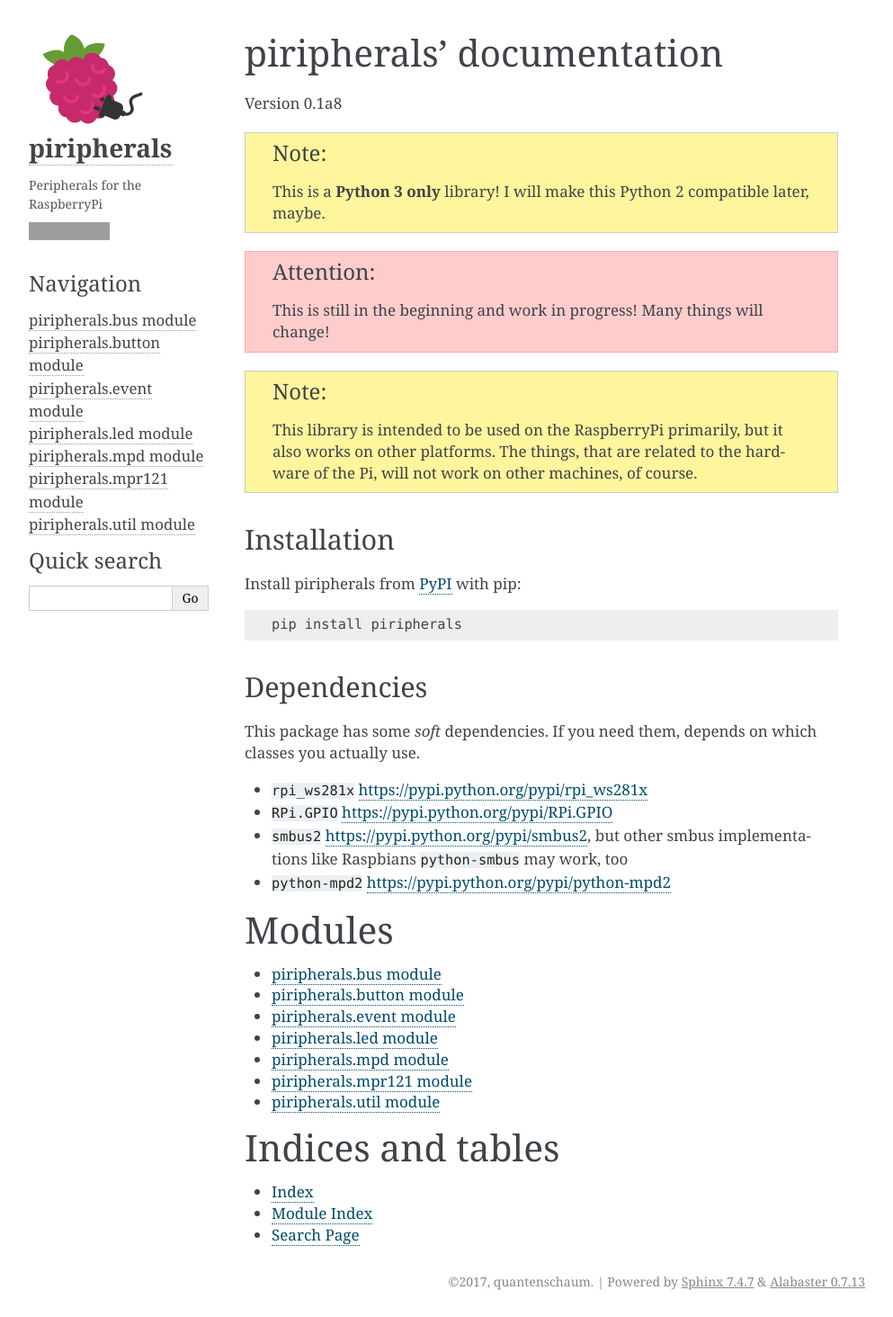
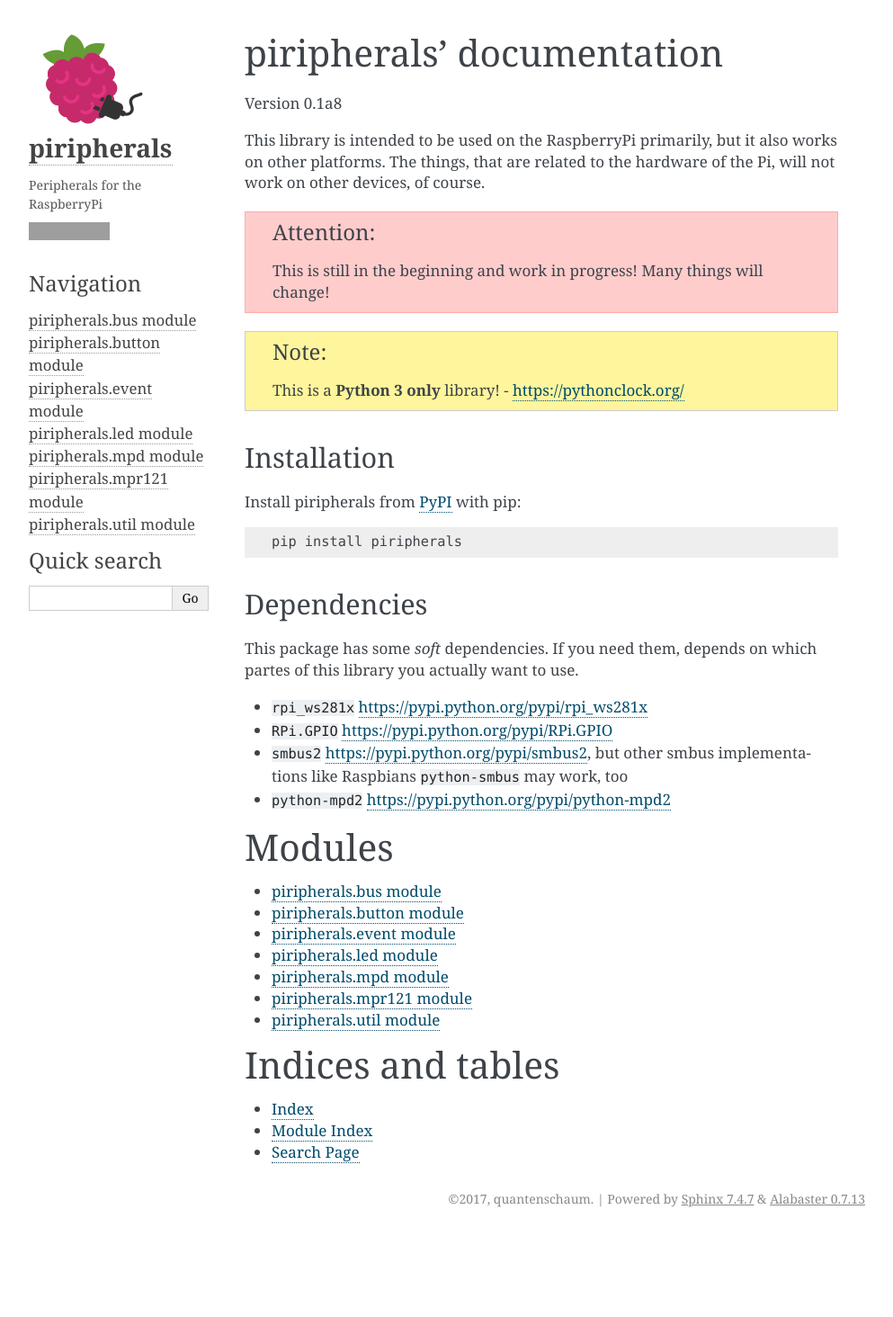
Before and after one commit to quantenschaum/piripherals, a Sphinx documentation site: the page built from docs/index.rst, in a window 1280 px wide. Shown: the whole page at 90% size, without its empty margins (148-1141 px from the left). Built offline with Sphinx 7.4.7, drawn with Linux system fonts in a browser that asks for light colours; after the commit the page ends 1372 px from its top, so only the background shows below that; grey boxes are pictures that could not be loaded.

Commit message:
updated docs

```diff
--- a/docs/index.rst
+++ b/docs/index.rst
@@ -3,9 +3,9 @@ piripherals' documentation
 
 Version |release|
 
-.. note::
-
-  This is a **Python 3 only** library!  I will make this Python 2 compatible later, maybe.
+This library is intended to be used on the RaspberryPi primarily, but it also works on other
+platforms. The things, that are related to the hardware of the Pi, will not work on other
+devices, of course.
 
 .. attention::
 
@@ -13,9 +13,7 @@ Version |release|
 
 .. note::
 
-  This library is intended to be used on the RaspberryPi primarily, but it also works on other
-  platforms. The things, that are related to the hardware of the Pi, will not work on other
-  machines, of course.
+  This is a **Python 3 only** library! - https://pythonclock.org/
 
 Installation
 ------------
@@ -28,7 +26,7 @@ Dependencies
 ------------
 
 This package has some `soft` dependencies. If you need them, depends on which
-classes you actually use.
+partes of this library you actually want to use.
 
 - ``rpi_ws281x`` https://pypi.python.org/pypi/rpi_ws281x
 - ``RPi.GPIO`` https://pypi.python.org/pypi/RPi.GPIO
```
